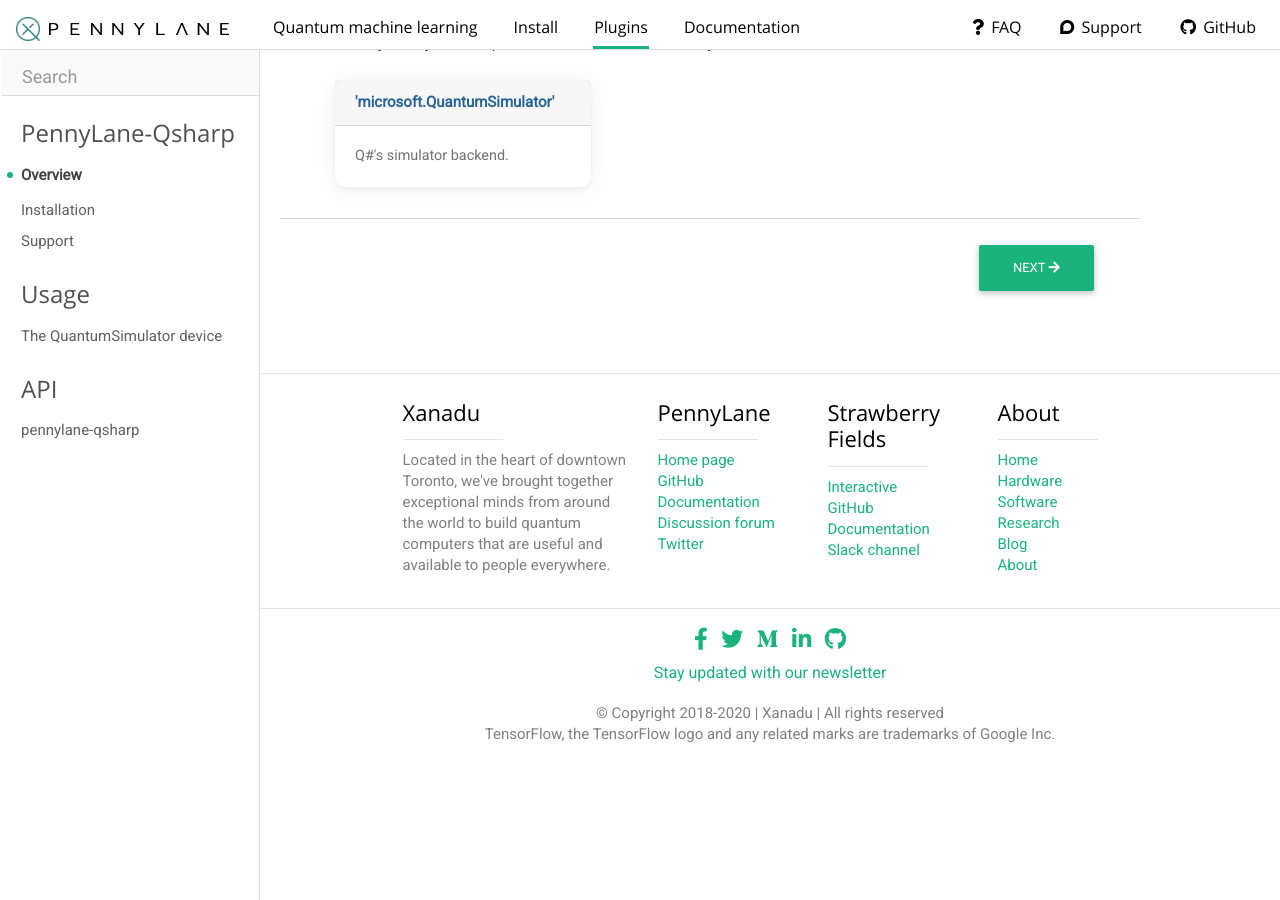
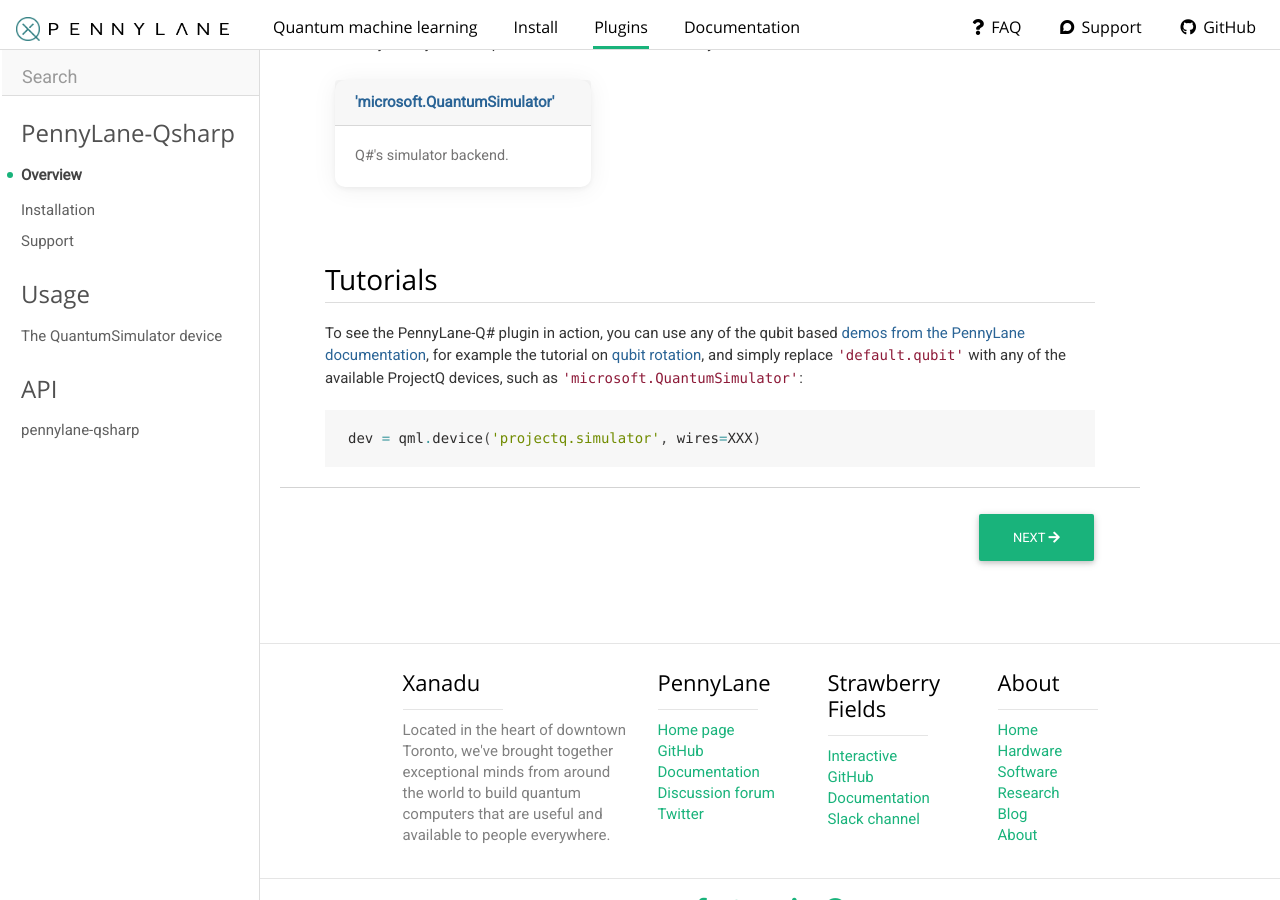
Before and after one commit to PennyLaneAI/PennyLane-qsharp, a Sphinx documentation site: the page built from doc/index.rst, in a window 1280 px wide and 900 px high, scrolled down 1002 px. Built offline with Sphinx 7.4.7, drawn with Linux system fonts in a browser that asks for light colours; nearby versions of some CDN libraries; before the commit the page ends 1763 px from its top, so only the background shows below that.

Commit message:
add tutorial section

```diff
--- a/doc/index.rst
+++ b/doc/index.rst
@@ -33,6 +33,19 @@
         <div style='clear:both'></div>
         </br>
 
+Tutorials
+~~~~~~~~~
+
+To see the PennyLane-Q# plugin in action, you can use any of the qubit based `demos
+from the PennyLane documentation <https://pennylane.ai/qml/demonstrations.html>`_, for example
+the tutorial on `qubit rotation <https://pennylane.ai/qml/demos/tutorial_qubit_rotation.html>`_,
+and simply replace ``'default.qubit'`` with any of the available ProjectQ devices, such as
+``'microsoft.QuantumSimulator'``:
+
+.. code-block:: python
+
+    dev = qml.device('projectq.simulator', wires=XXX)
+
 
 .. toctree::
    :maxdepth: 2
```
